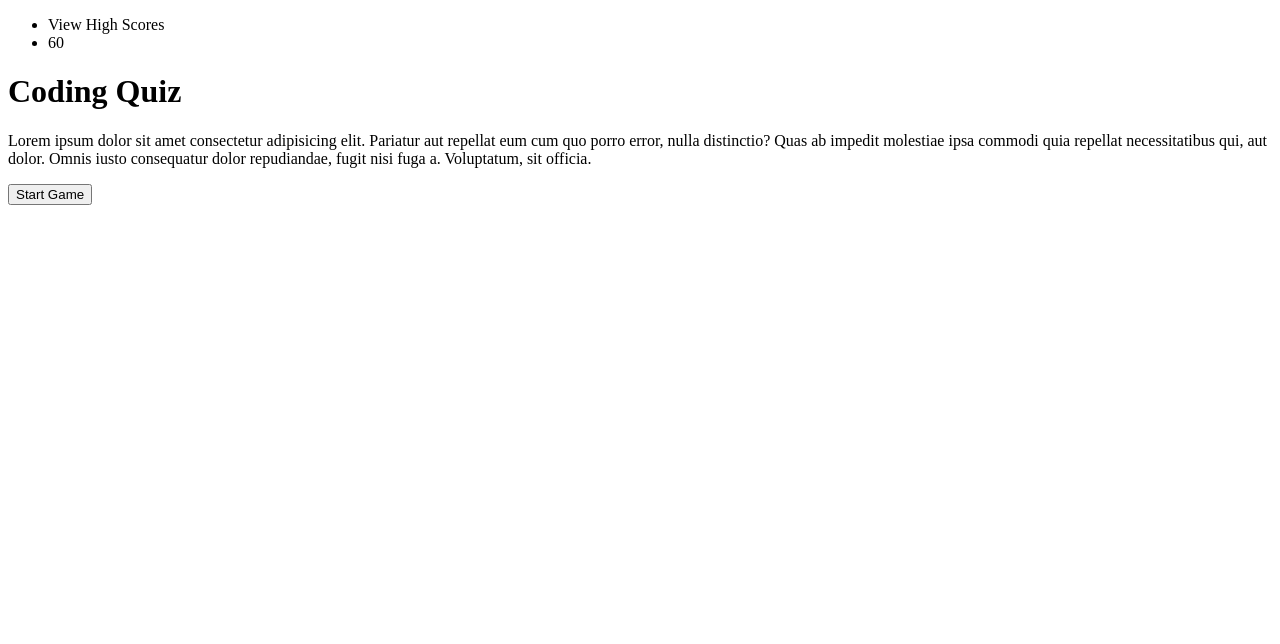
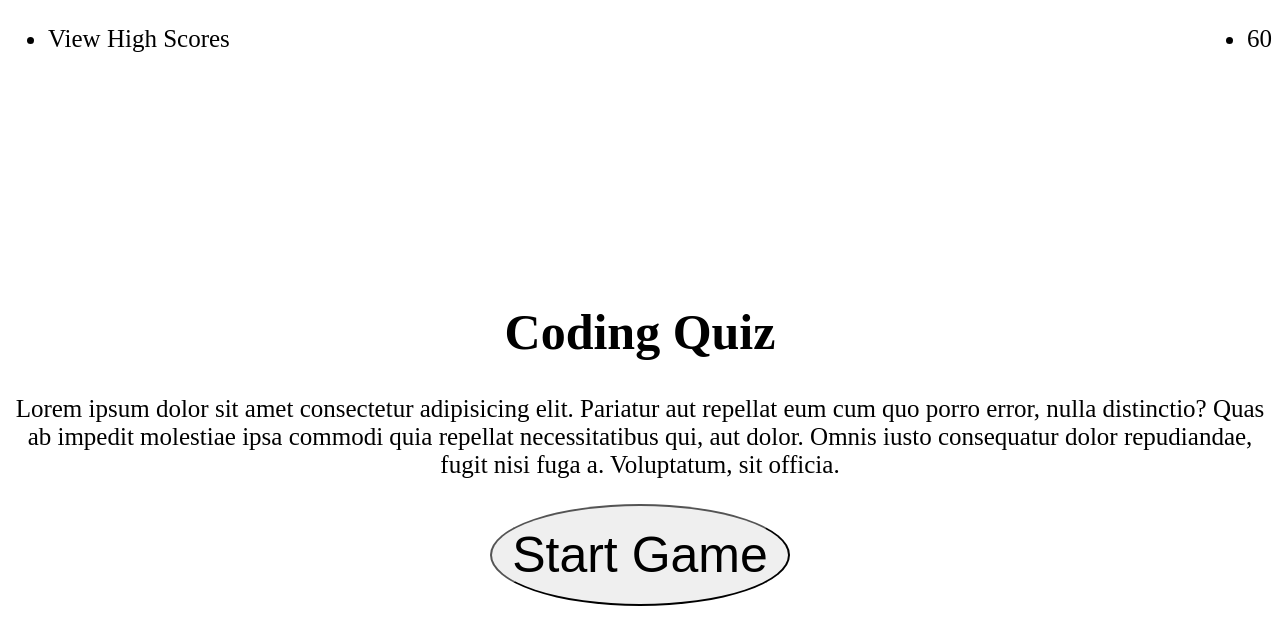
Before and after one commit to RBlake089/Fun_Quiz, a plain HTML site: page index.html in a window 1280 px wide. Drawn offline with Linux system fonts and the light colour scheme.

Commit message:
updated css

```diff
--- a/css/index.css
+++ b/css/index.css
@@ -1,3 +1,36 @@
+/* Javascript Button to Hide start button located in startQuiz */
 .hide{
   display: none;
 }
+.nav-bar-parent{
+  /*//////// flexbox starts ////////*/
+  display: flex;
+  flex-direction: row;
+  justify-content: space-between;
+  /* //////// flexbox ends /////// */
+
+
+  font-size: 25px;
+}
+
+.center-content{
+  text-align: center;
+  margin-top: 250px;
+}
+
+.center-content h1{
+  font-size: 50px;
+}
+.center-content p{
+  font-size: 25px;
+}
+
+.center-content button{
+  font-size: 50px;
+  padding: 20px;
+  border-radius: 95%;
+
+}
+.center-content button:hover{
+  background-color: azure;
+}
```
